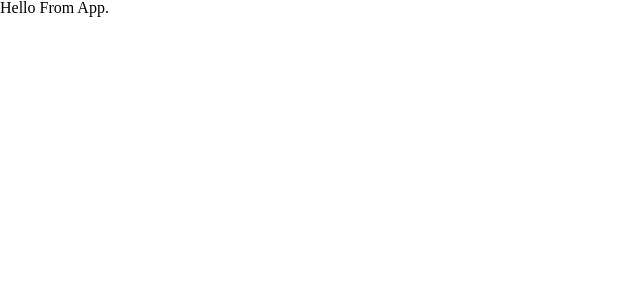
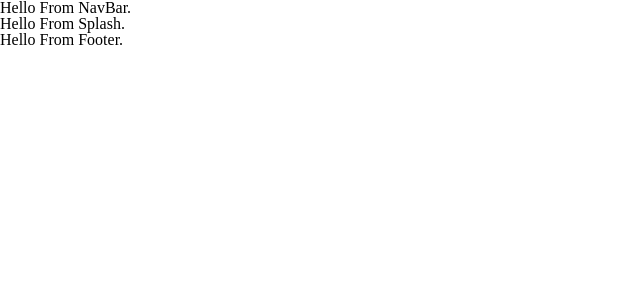
Before and after one commit to NickGentryBJJ/ProjectKat, a React (Create React App) app in the folder frontend/: page / in a window 1280 px wide. Shown: the top 300 px of the page, without its empty margins (0-640 px from the left). Built offline with nearby package versions, Linux system fonts and the light colour scheme; the HTML template or start-up script is replaced by a standard one.

Commit message:
added component skeletons.

```diff
--- a/frontend/src/App.tsx
+++ b/frontend/src/App.tsx
@@ -1,9 +1,14 @@
 import React from 'react';
+import Splash from './Components/Splash/Splash';
+import Footer from './Components/Footer/Footer';
+import NavBar from './Components/NavBar/NavBar';
 
 function App(): JSX.Element {
   return (
   <>
-    Hello From App.
+    <NavBar/>
+    <Splash/>
+    <Footer/>
   </>
   );
 }
--- a/frontend/src/Components/Footer/Footer.tsx
+++ b/frontend/src/Components/Footer/Footer.tsx
@@ -0,0 +1,10 @@
+import React from 'react';
+
+function Footer(): JSX.Element {
+    return (
+        <footer className='footer-wrapper'>
+            Hello From Footer.
+        </footer>
+    );
+};
+export default Footer;
--- a/frontend/src/Components/NavBar/NavBar.tsx
+++ b/frontend/src/Components/NavBar/NavBar.tsx
@@ -0,0 +1,10 @@
+import React from 'react';
+
+function NavBar(): JSX.Element {
+    return (
+        <div className='nav-wrapper'>
+            Hello From NavBar.
+        </div>
+    );
+};
+export default NavBar;
--- a/frontend/src/Components/Splash/Splash.tsx
+++ b/frontend/src/Components/Splash/Splash.tsx
@@ -0,0 +1,10 @@
+import React from 'react';
+
+function Splash(): JSX.Element {
+    return (
+        <div className='splash-wrapper'>
+            Hello From Splash.
+        </div>
+    );
+};
+export default Splash;
```
